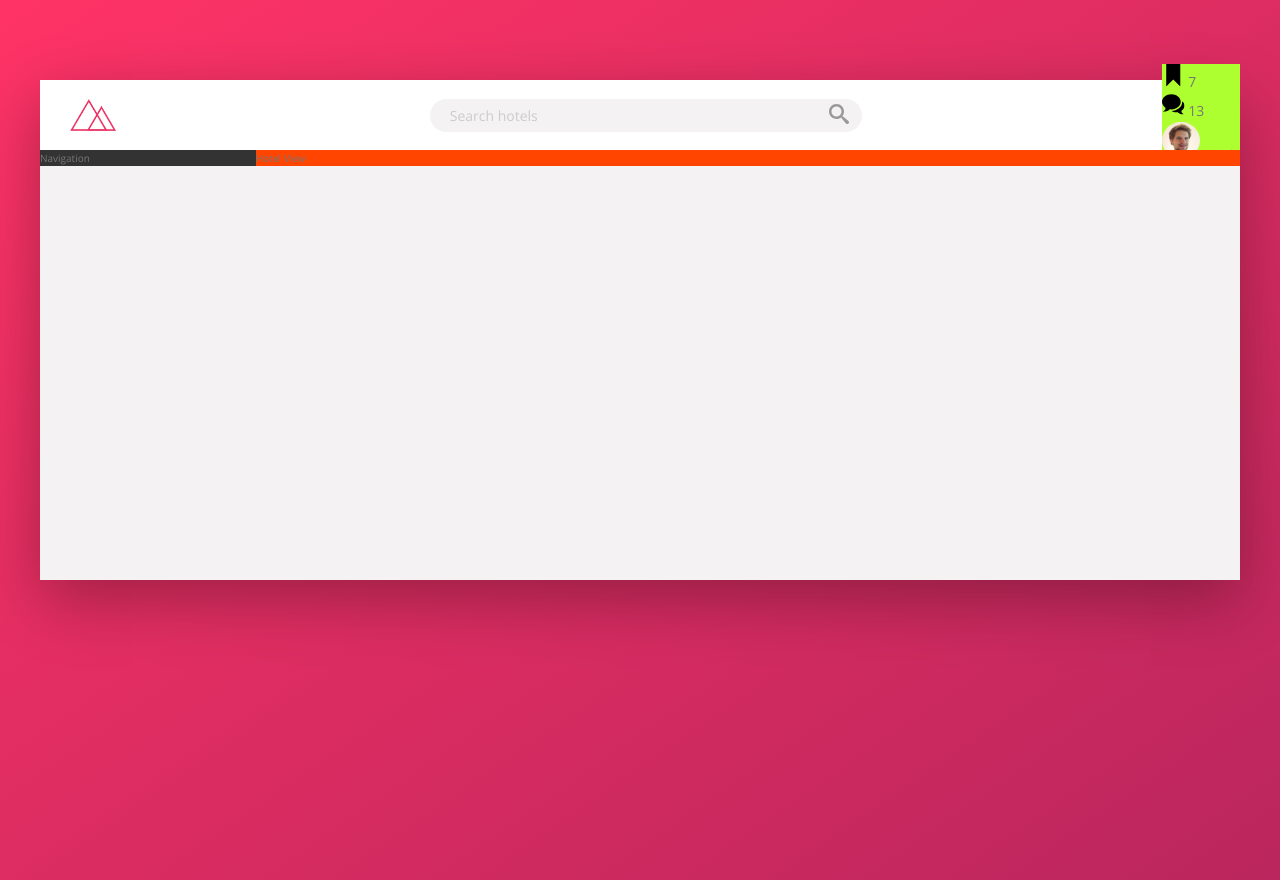
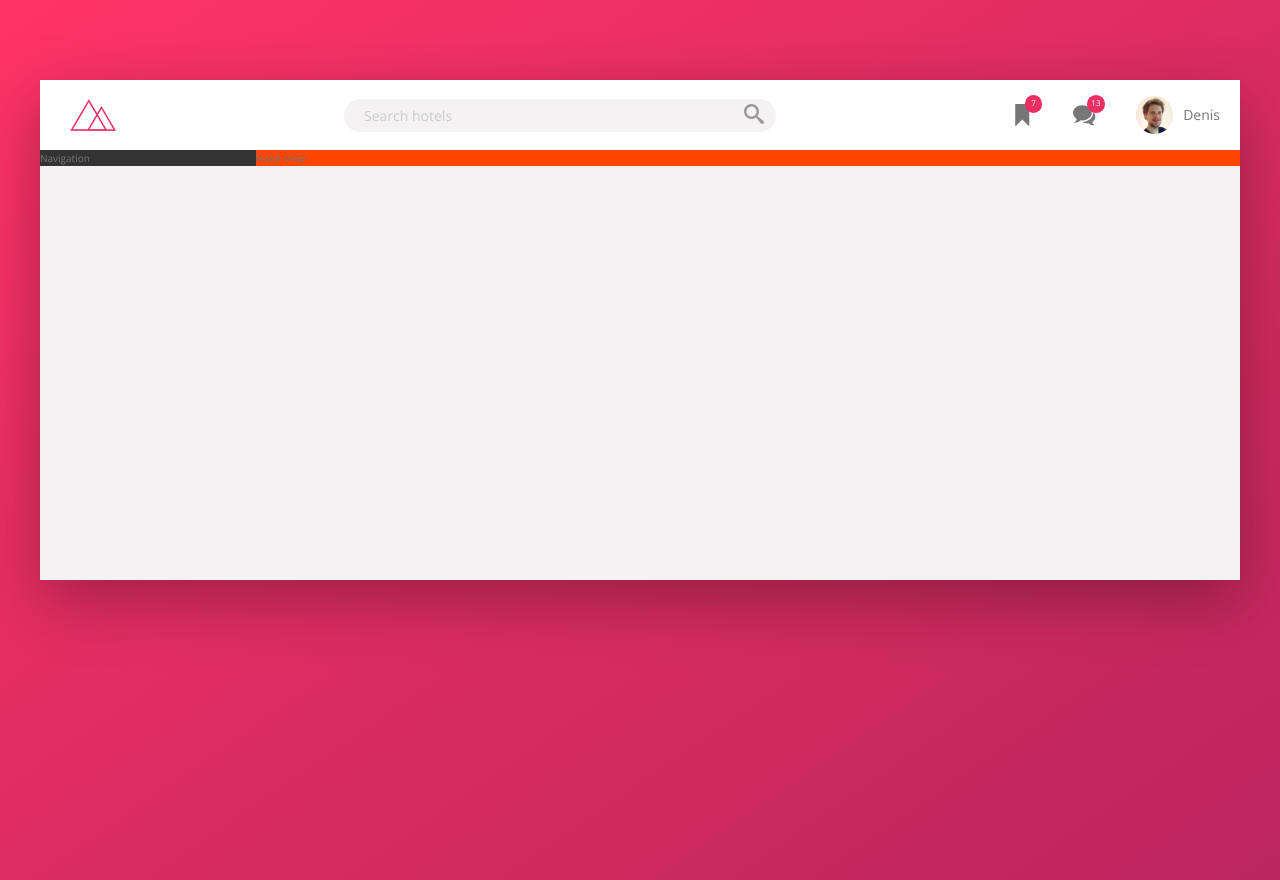
Before and after one commit to XenderMd/Trello_Flex, a website: page index.html in a window 1280 px wide. Drawn offline with nearby package versions, Linux system fonts and the light colour scheme.

Commit message:
Building the header - part 3

```diff
--- a/sass/components/_components.scss
+++ b/sass/components/_components.scss
@@ -80,19 +80,49 @@
 
 .user-nav{
 
-    background-color: greenyellow;
+    display: flex;
+    align-self: stretch;
+    // align-items: center;
+
+    &>*{ //select all of the direct children of user-nav
+
+        display: flex;
+        align-items: center;
+
+        padding: 0 2rem;
+        cursor: pointer;
+        height: 100%;
+    }
+
+    & > *:hover { //select all of the direct children of user-nav
+        background-color: var(--color-grey-light-2);
+    }
+
 
     &__icon-box{
-
+        position:relative;
     }
 
     &__icon{
         height: 2.25rem;
         width: 2.25rem;
+        fill: var(--color-grey-dark-2);
     }
 
     &__notification{
+        font-size: 0.8rem;
+        height: 1.75rem;
+        width: 1.75rem;
+        border-radius: 50%;
+        background-color: var(--color-primary);
+        color: #fff;
+        position: absolute;
+        top:1.5rem;
+        right:1.1rem;
 
+        display: flex;
+        align-items: center;
+        justify-content: center;
     }
 
     &__user{
@@ -102,6 +132,7 @@
     &__user-photo{
         height: 3.75rem;
         border-radius: 50%;
+        margin-right: 1rem;
     }
 
     &__user-name{
```
Also changed, not shown: css/style.css.
